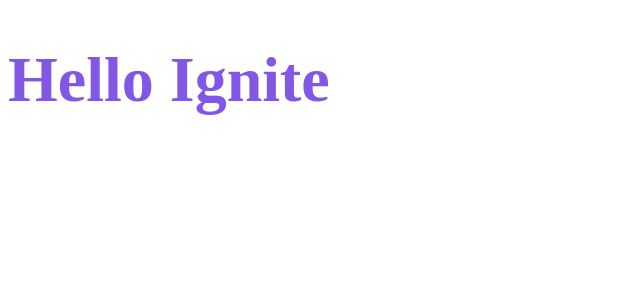
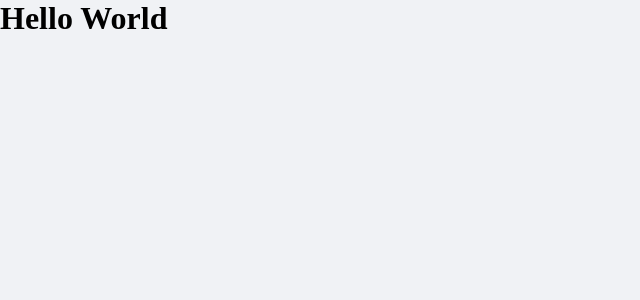
Before and after one commit to thiilins/DTMoney, a React (Create React App) app: page / in a window 1280 px wide. Shown: the top 300 px of the page, without its empty margins (0-640 px from the left). Built offline with nearby package versions, Linux system fonts and the light colour scheme.

Commit message:
Estrutura da aplicação - 05

```diff
--- a/public/index.html
+++ b/public/index.html
@@ -2,8 +2,8 @@
 <html lang="en">
   <head>
     <meta charset="utf-8" />
-
-    <title>dtmoney</title>
+    <link rel="shortcut icon" href="./favicon.png" type="image/x-icon" />
+    <title>DTMoney</title>
   </head>
   <body>
     <noscript>You need to enable JavaScript to run this app.</noscript>
--- a/src/App.tsx
+++ b/src/App.tsx
@@ -1,13 +1,10 @@
-import styled from "styled-components";
-const Title = styled.h1`
-  color: #8257e6;
-  font-size: 64px;
-`;
+import { GlobalStyle } from "./styles/global";
 
 export function App() {
   return (
     <div className="App">
-      <Title> Hello Ignite</Title>
+      <GlobalStyle />
+      <h1>Hello World</h1>
     </div>
   );
 }
--- /dev/null
+++ b/src/styles/global.ts
@@ -0,0 +1,39 @@
+import { createGlobalStyle } from "styled-components";
+
+export const GlobalStyle = createGlobalStyle`
+:root{
+  --background: #F0F2F5;
+  --shape: #FFFFFF;
+  --red: #E52E4D;
+  --blue: #5429CC;
+  --blue-light: #6933FF
+  --green: #33CC95;
+  --text-title: #363F5F;
+  --text-body: #969CB2;
+}
+*{
+  margin: 0;
+  padding:0;
+  box-sizing: border-box;
+}
+html{
+ @media(max-width:1080px){
+    font-size: 93.75%; // 15px
+ }
+ @media (max-width:720px){
+   font-size: 87.5%  //14px
+ }
+}
+
+body{
+  background: var(--background);
+   -webkit-font-smoothing: antialiased;
+}
+button{
+  cursor: pointer;
+}
+[disabled]{
+  opacity: 0.6;
+  cursor: not-allowed;
+}
+`;
```
